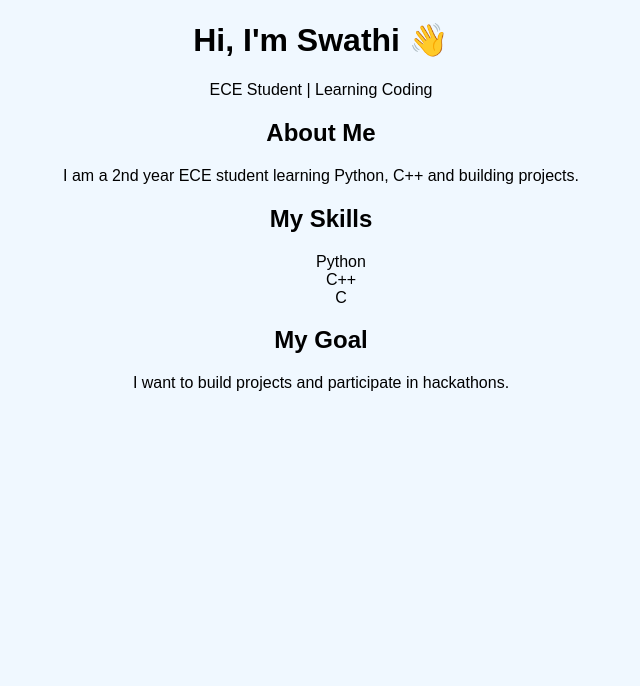
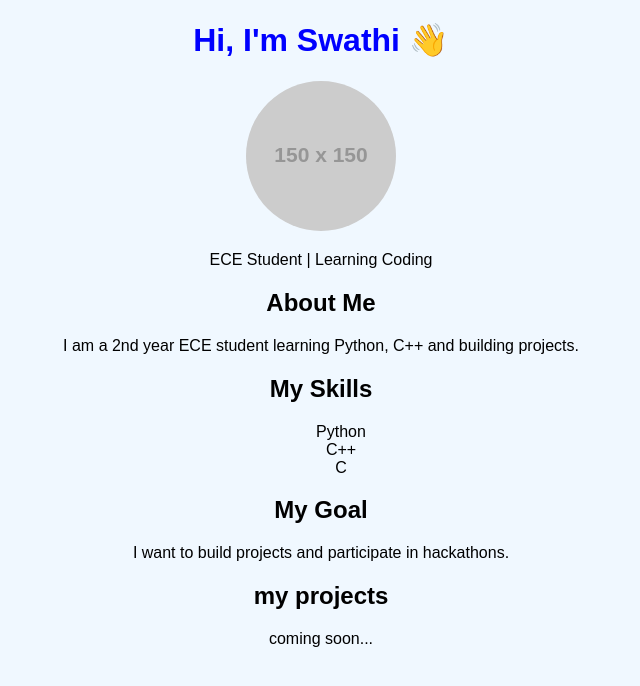
Before and after one commit to Swathi-NB-2006/swathi2006.github.io, a plain HTML site: page index.html in a window 1280 px wide. Shown: the whole page, without its empty margins (319-959 px from the left). Drawn offline with Linux system fonts and the light colour scheme; placeholder pictures from the web are drawn by us.

Commit message:
Update index.html

```diff
--- a/index.html
+++ b/index.html
@@ -5,7 +5,9 @@
 </head>
 <body style="text-align:center; font-family:Arial; background-color:#f0f8ff;">
 
-  <h1>Hi, I'm Swathi 👋</h1>
+  <h1 style="color:blue;">Hi, I'm Swathi 👋</h1>
+  <img src="https://via.placeholder.com/150"
+    alt="my photo"style="border-radius:50%;">
   <p>ECE Student | Learning Coding</p>
 
   <h2>About Me</h2>
@@ -23,3 +25,5 @@
 
 </body>
 </html>
+<h2>my projects</h2>
+<p>coming soon...</p>
```
